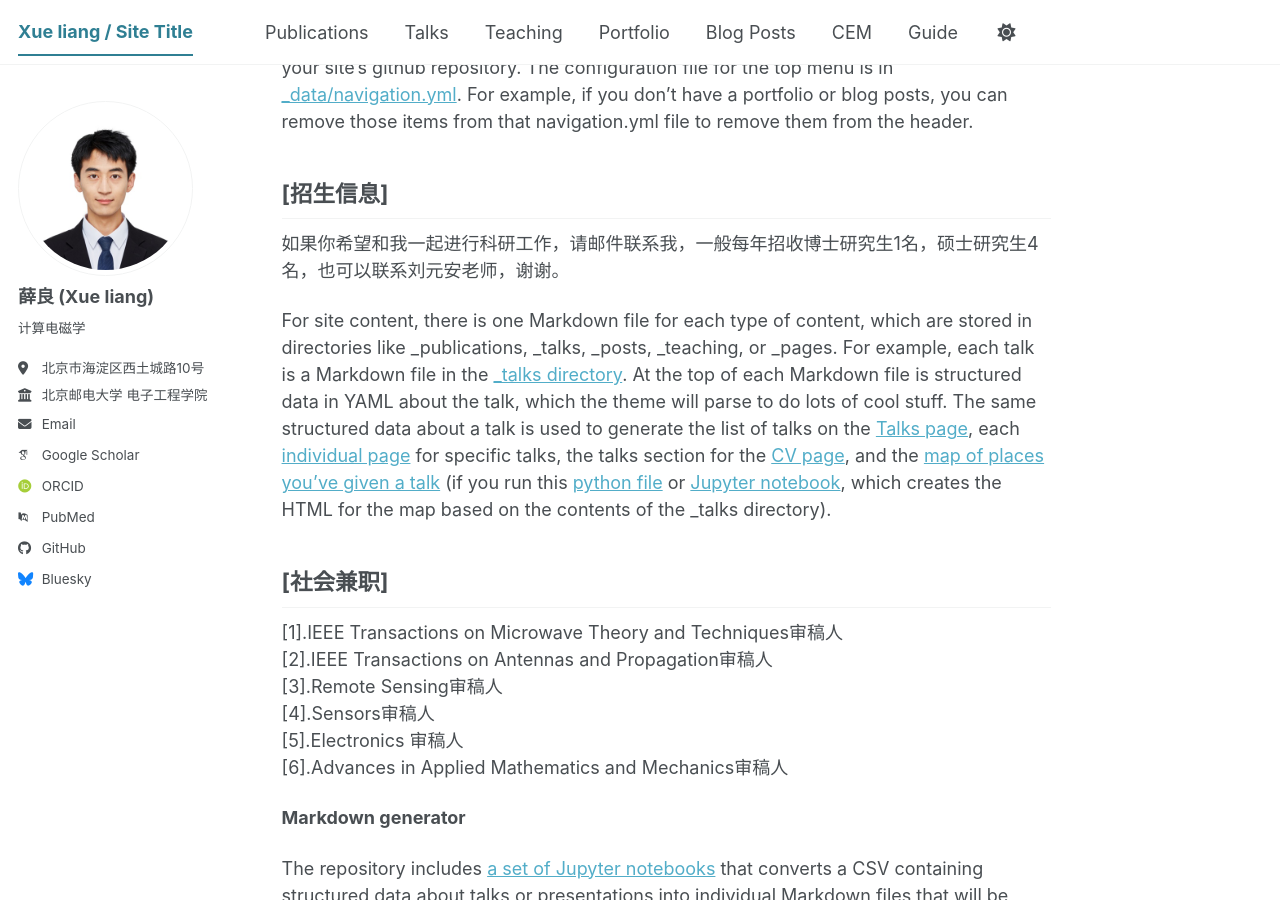
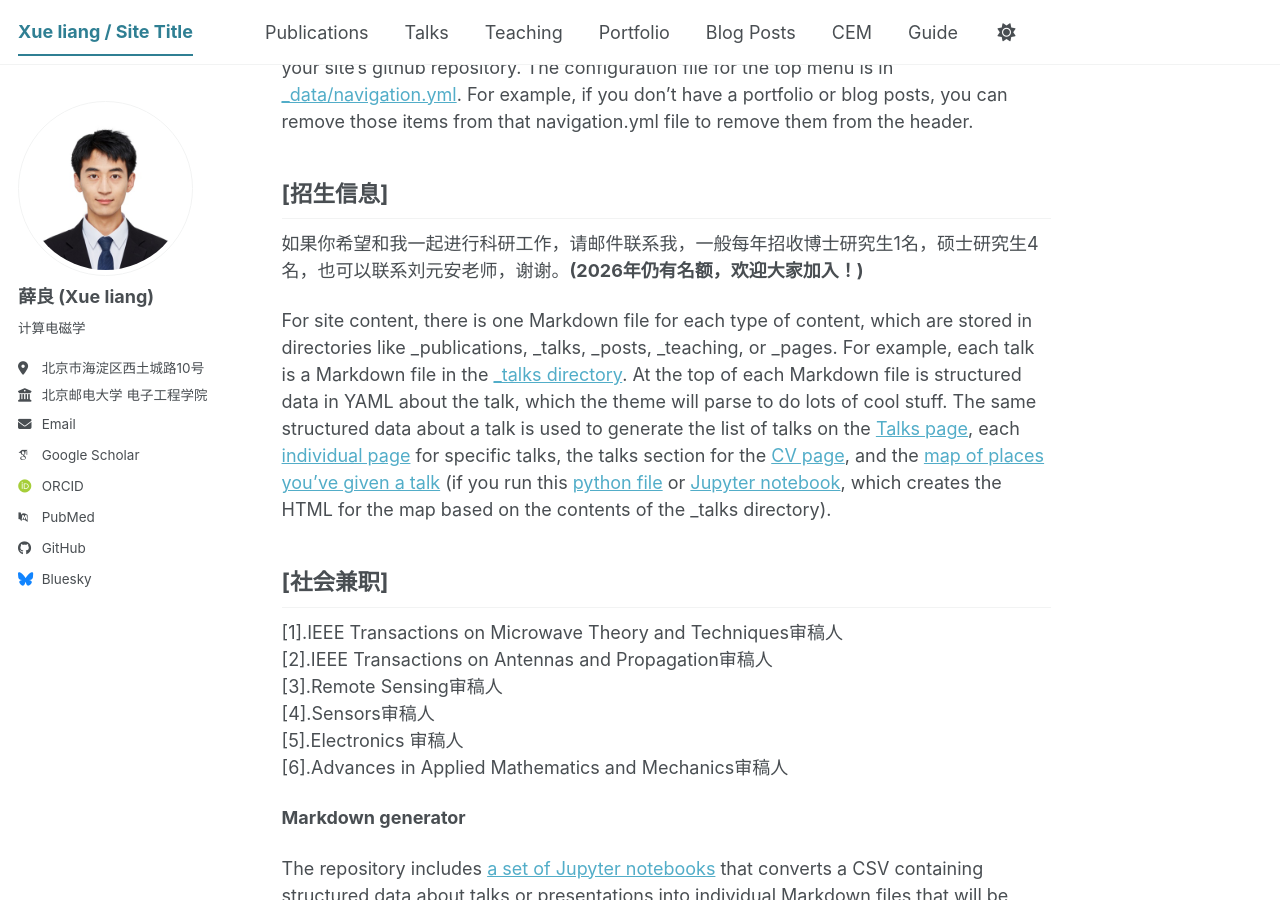
Before and after one commit to TsingHuaGo/xueliang.github.io, a Jekyll site: the page built from _pages/about.md, in a window 1280 px wide and 900 px high, scrolled down 2263 px. Built offline with Jekyll 4.4.1, drawn with Linux system fonts in a browser that asks for light colours; some web fonts are replaced; a script bundle is joined from its source files by our own code; library files that are not in the unit come from our copies.

Commit message:
Update about.md

```diff
--- a/_pages/about.md
+++ b/_pages/about.md
@@ -62,7 +62,7 @@ The main configuration file for the site is in the base directory in [_config.ym
 
 [招生信息]
 ------
-如果你希望和我一起进行科研工作，请邮件联系我，一般每年招收博士研究生1名，硕士研究生4名，也可以联系刘元安老师，谢谢。
+如果你希望和我一起进行科研工作，请邮件联系我，一般每年招收博士研究生1名，硕士研究生4名，也可以联系刘元安老师，谢谢。**(2026年仍有名额，欢迎大家加入！)**
 
 For site content, there is one Markdown file for each type of content, which are stored in directories like _publications, _talks, _posts, _teaching, or _pages. For example, each talk is a Markdown file in the [_talks directory](https://github.com/academicpages/academicpages.github.io/tree/master/_talks). At the top of each Markdown file is structured data in YAML about the talk, which the theme will parse to do lots of cool stuff. The same structured data about a talk is used to generate the list of talks on the [Talks page](https://academicpages.github.io/talks), each [individual page](https://academicpages.github.io/talks/2012-03-01-talk-1) for specific talks, the talks section for the [CV page](https://academicpages.github.io/cv), and the [map of places you've given a talk](https://academicpages.github.io/talkmap.html) (if you run this [python file](https://github.com/academicpages/academicpages.github.io/blob/master/talkmap.py) or [Jupyter notebook](https://github.com/academicpages/academicpages.github.io/blob/master/talkmap.ipynb), which creates the HTML for the map based on the contents of the _talks directory).
 
```
